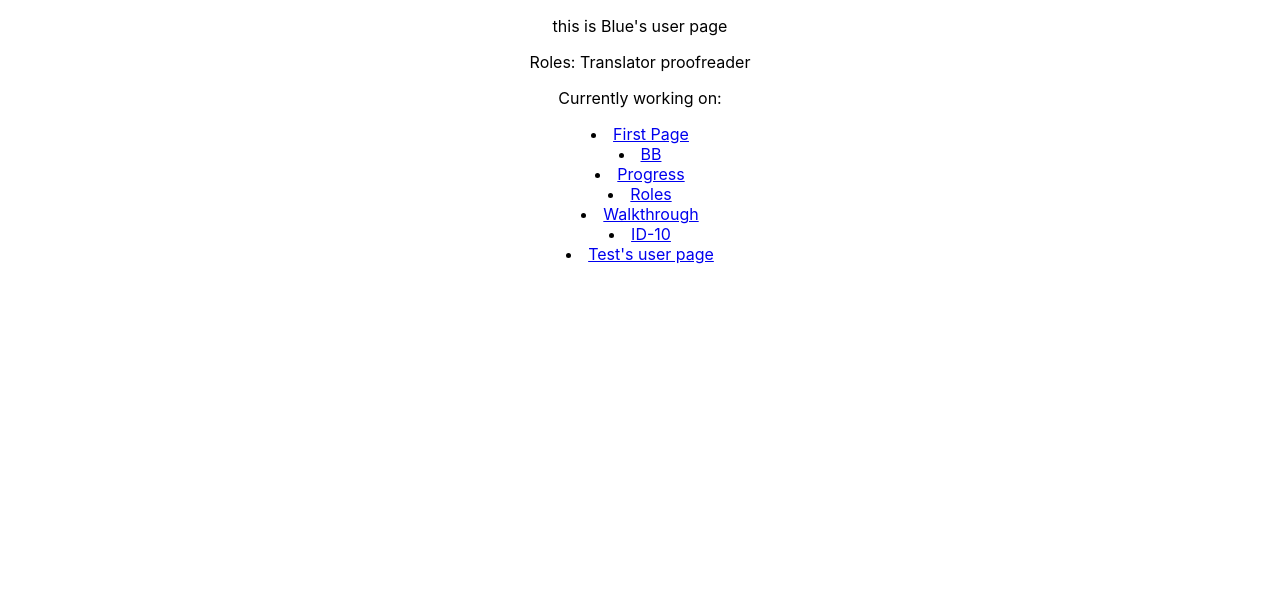
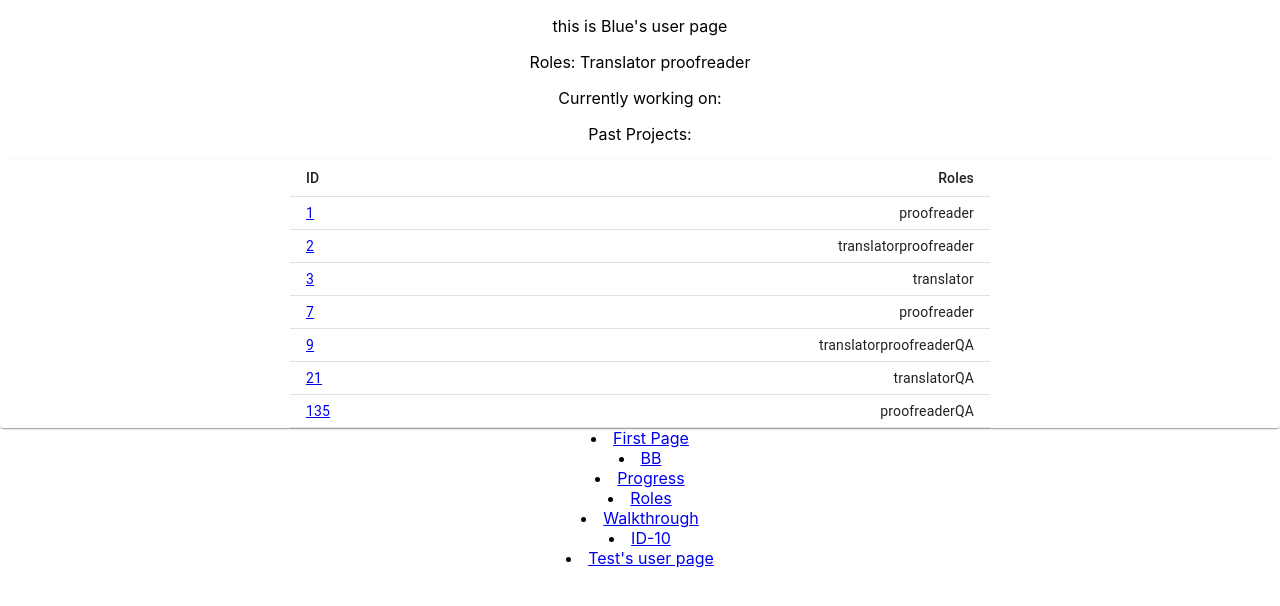
Before and after one commit to thefakezhang/BulletinBoard, a React (Create React App) app: page /user/Blue in a window 1280 px wide. Shown: the top 606 px of the page. Built offline with nearby package versions, Linux system fonts and the light colour scheme; no server answers.

Commit message:
user and ID pages functional

```diff
--- a/src/Components/Identification.jsx
+++ b/src/Components/Identification.jsx
@@ -44,10 +44,10 @@ export default (props) => {
 
     return(
         <div>
-            <div style = {{ margin: '0 auto', fontSize: 72}}>ID-{temp.id}</div>
-            <div style = {{ margin: '0 auto', fontSize: 36}}>Status: {temp.status}</div>
+            <div style = {{ margin: '0 auto', fontSize: 72, minWidth: 650, maxWidth: 700}}>ID-{props.match.params.id}</div>
+            <div style = {{ margin: '0 auto', fontSize: 36, minWidth: 650, maxWidth: 700}}>Status: {temp.status}</div>
             <Youtube videoId = "z2LqC2y5JCY" opts = {opts} ></Youtube>
-            <div id = "contributors" style={{margin: '0 auto', fontSize: 36}}>
+            <div id = "contributors" style={{margin: '0 auto', fontSize: 36, minWidth: 650, maxWidth: 700}}>
                 {roles.map(
                     (roles) => {
                        return <UserTag role = {roles} user = {temp[roles]} time = {temp[roles+"_time"]}/>
--- a/src/Components/User.jsx
+++ b/src/Components/User.jsx
@@ -1,7 +1,14 @@
 import React from 'react';
 import {useState} from 'react';
 import { makeStyles } from '@material-ui/core/styles';
-import {Card, CardContent, Typography} from '@material-ui/core';
+import {Link} from "react-router-dom";
+import Table from '@material-ui/core/Table';
+import TableBody from '@material-ui/core/TableBody';
+import TableCell from '@material-ui/core/TableCell';
+import TableContainer from '@material-ui/core/TableContainer';
+import TableHead from '@material-ui/core/TableHead';
+import TableRow from '@material-ui/core/TableRow';
+import Paper from '@material-ui/core/Paper';
 
 const useStyles = makeStyles({
     root: {
@@ -21,13 +28,26 @@ export default (props) => {
     const [roles, editRoles] = useState(["Translator", "proofreader"]);
 
     //Past works of this user
-    const [pastJobID, editPastJobID] = useState([1,4,6,8,23,45,68,69])
-    const [pastJobType, editPastJobType] = useState(["proofreading", "translating", "translating", "proofreading","proofreading", "translating", "translating", "proofreading"]);
+    let createData = (id, roles) => {return {id, roles}}
+    const [pastJobID, editPastJobID] = useState(
+      [createData(1, ["proofreader"]),
+      createData(2, ["translator", "proofreader"]),
+      createData(3, ["translator"]),
+      createData(7, ["proofreader"]),
+      createData(9, ["translator", "proofreader", "QA"]),
+      createData(21, ["translator", "QA"]),
+      createData(135, ["proofreader", "QA"]) ]);
 
     //Current works of this user
     const [currentJobID, editCurrentJobID] = useState([71, 73]);
     const [currentJobType, editCurrentJobType] = useState(["proofreading", "translating"]);
-
+    const useStyles = makeStyles({
+      table: {
+        minWidth: 650,
+        maxWidth: 700,
+        margin: '0 auto',
+      },
+    });
     const classes = useStyles();
     return(
         <div>
@@ -43,6 +63,31 @@ export default (props) => {
 
             <p>Currently working on: </p>
 
+            <div>
+              <p>Past Projects:</p>
+              <TableContainer component={Paper}>
+                <Table className={classes.table} size="small" aria-label="a dense table">
+                  <TableHead>
+                    <TableRow>
+                      <TableCell>ID</TableCell>
+                      <TableCell align="right">Roles</TableCell>
+                    </TableRow>
+                  </TableHead>
+                  <TableBody>
+                    {pastJobID.map((row) => (
+                      <TableRow key={row.id}>
+                        <TableCell component="th" scope="row">
+                          <Link to = {"/id/" + row.id}>{row.id}</Link>
+                        </TableCell>
+                        <TableCell align="right">{row.roles}</TableCell>
+                      </TableRow>
+                    ))}
+                  </TableBody>
+                </Table>
+              </TableContainer>
+            </div>
+
+
         </div>
 
 
```
